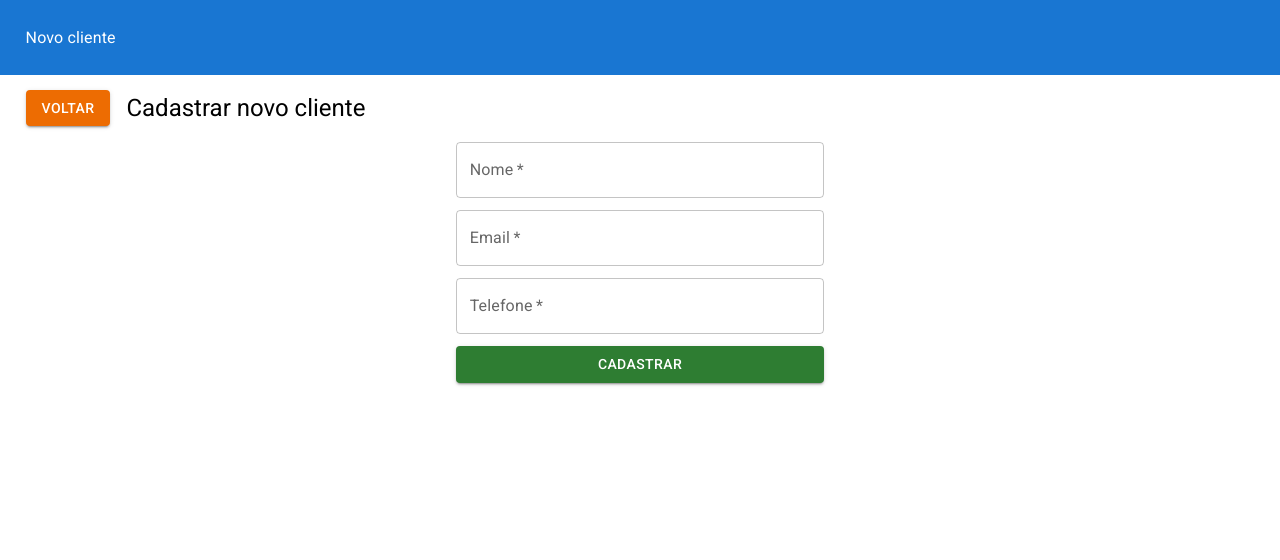
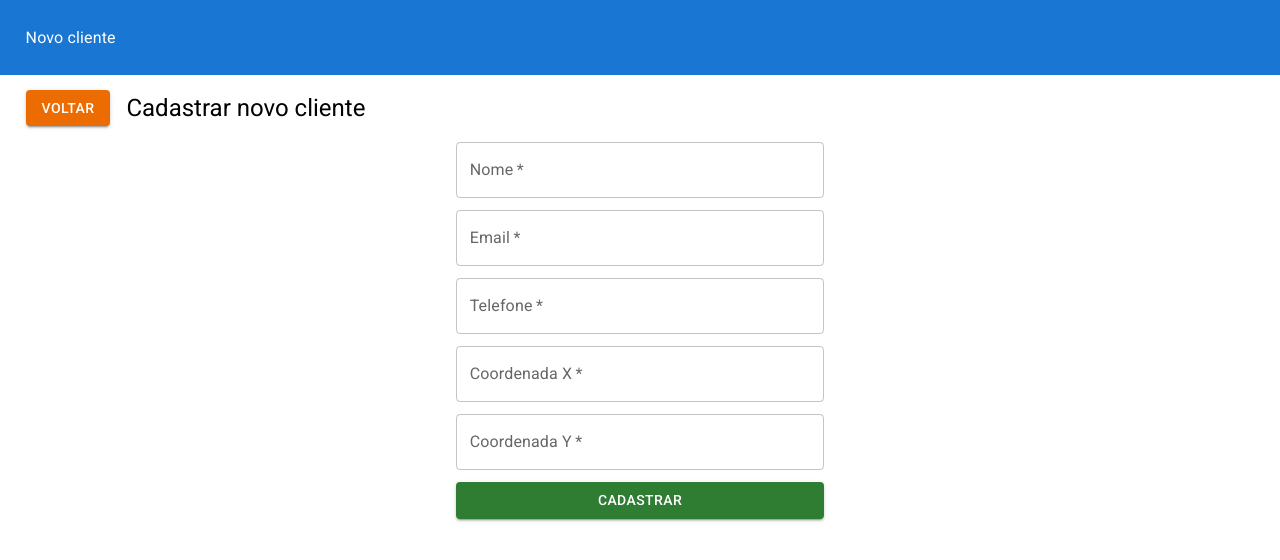
Before and after one commit to cesarhenrq/gerenciador-de-clientes, a React (Vite) app: page /new-client in a window 1280 px wide. Shown: the top 560 px of the page. Built offline with nearby package versions, Linux system fonts and the light colour scheme; the HTML template or start-up script is replaced by a standard one.

Commit message:
feat: add pos_x and pos_y fields to form

```diff
--- a/src/presentation/components/ui/form/index.tsx
+++ b/src/presentation/components/ui/form/index.tsx
@@ -11,6 +11,8 @@ const Form = ({ onSubmit }: IProps) => {
     name: "",
     email: "",
     phone: "",
+    pos_x: "",
+    pos_y: "",
   });
 
   const handleChange = (e: React.ChangeEvent<HTMLInputElement>) => {
@@ -73,6 +75,30 @@ const Form = ({ onSubmit }: IProps) => {
           onChange={handleChange}
           required
         />
+        <TextField
+          id='outlined-search-pos_x'
+          label='Coordenada X'
+          type='search'
+          style={{
+            width: "100%",
+          }}
+          name='pos_x'
+          value={fields.pos_x}
+          onChange={handleChange}
+          required
+        />
+        <TextField
+          id='outlined-search-pos_y'
+          label='Coordenada Y'
+          type='search'
+          style={{
+            width: "100%",
+          }}
+          name='pos_y'
+          value={fields.pos_y}
+          onChange={handleChange}
+          required
+        />
         <Button variant='contained' color='success' type='submit'>
           Cadastrar
         </Button>
```
